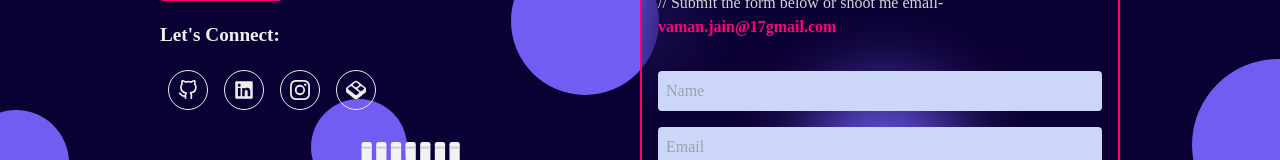
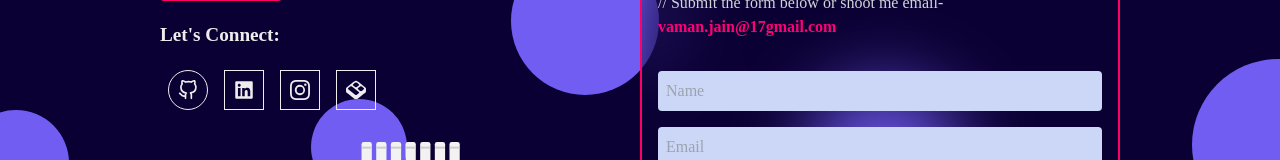
Before and after one commit to VAmanjain/portfiolio, a React (Create React App) app: page /contact in a window 1280 px wide. Shown: the part 131-291 px from the top of the page. Built offline with nearby package versions, Linux system fonts and the light colour scheme.

Commit message:
add animataion1 in link and buttons

```diff
--- a/src/components/About.jsx
+++ b/src/components/About.jsx
@@ -5,6 +5,7 @@ import {  FaLinkedin } from "react-icons/fa";
 import { BsInstagram } from "react-icons/bs";
 import { SiBento } from "react-icons/si";
 import AboutImg from '../assests/AboutImg2.svg'
+import {motion} from 'framer-motion'
 
 const About = () => {
   return (
@@ -39,33 +40,69 @@ I'm Aman , a passionate Front-End Developer with a knack for turning ideas into
             </div>
             <div className="flex justify-center items-center">
             <ul className="flex justify-start items-center ">
-              <li className=" w-[40px] h-[40px] mx-2 mx-2 flex justify-center items-center  border border-[#ededed] rounded-[50%]  hover:bg-[#ff0066] hover:border-[#ff0066] hover:scale-110 duration-300 hover:shadow-tablet shadow-[#ff0066]-1/2">
+              <motion.li
+                 whileHover={{
+                  scale:1.1,
+                  backgroundColor:"#ff0066",
+                }}
+                whileTap={{
+                  scale:0.9,
+                  backgroundColor:"#ff0066",
+                }}
+              className=" w-[40px] h-[40px]  mx-2 flex justify-center items-center  border border-[#ededed] rounded-[50%]">
                 <a href="https://github.com/VAmanjain" target="_blank">
                   <FiGithub size={20} />
                 </a>
-              </li>
-              <li className=" w-[40px] h-[40px] mx-2 flex justify-center items-center  border border-[#ededed] rounded-[50%]  hover:bg-[#ff0066] hover:border-[#ff0066] hover:scale-110 duration-300 hover:shadow-tablet shadow-[#ff0066]-1/2">
+              </motion.li>
+              <motion.li
+                 whileHover={{
+                  scale:1.1,
+                  backgroundColor:"#ff0066",
+                }}
+                whileTap={{
+                  scale:0.9,
+                  backgroundColor:"#ff0066",
+                }}
+              className=" w-[40px] h-[40px] mx-2 flex justify-center items-center  border border-[#ededed] ">
                 <a
                   href="https://www.linkedin.com/in/aman-jain-416321256"
                   target="_blank"
                 >
                   <FaLinkedin size={20} />
                 </a>
-              </li>
-              <li className=" w-[40px] h-[40px] mx-2 flex justify-center items-center  border border-[#ededed] rounded-[50%]  hover:bg-[#ff0066] hover:border-[#ff0066] hover:scale-110 duration-300 hover:shadow-tablet shadow-[#ff0066]-1/2">
+              </motion.li>
+              <motion.li
+                 whileHover={{
+                  scale:1.1,
+                  backgroundColor:"#ff0066",
+                }}
+                whileTap={{
+                  scale:0.9,
+                  backgroundColor:"#ff0066",
+                }}
+              className=" w-[40px] h-[40px] mx-2 flex justify-center items-center  border border-[#ededed] ">
                 <a
                   href="https://instagram.com/iamanjain17?igshid=MzRlODBiNWFlZA=="
                   target="_blank"
                 >
                   <BsInstagram size={20} />
                 </a>
-              </li>
-              <li className=" w-[40px] h-[40px] mx-2 flex justify-center items-center  border border-[#ededed] rounded-[50%]  hover:bg-[#ff0066] hover:border-[#ff0066] hover:scale-110 duration-300 hover:shadow-tablet shadow-[#ff0066]-1/2">
+              </motion.li>
+              <motion.li
+                 whileHover={{
+                  scale:1.1,
+                  backgroundColor:"#ff0066",
+                }}
+                whileTap={{
+                  scale:0.9,
+                  backgroundColor:"#ff0066",
+                }}
+               className=" w-[40px] h-[40px] mx-2 flex justify-center items-center  border border-[#ededed] ">
                 <a   href="https://bento.me/vamanjain"
               target="_blank">
                   <SiBento size={20} />
                 </a>
-              </li>
+              </motion.li>
             </ul>
             </div>
           </div>
--- a/src/components/Contacts.jsx
+++ b/src/components/Contacts.jsx
@@ -4,6 +4,7 @@ import {  FaLinkedin } from "react-icons/fa";
 import { BsInstagram } from "react-icons/bs";
 import { SiBento } from "react-icons/si";
 import ContactImg from '../assests/ConatctImg.svg'
+import {motion} from 'framer-motion'
 
 const Contacts = () => {
   return (
@@ -19,33 +20,69 @@ const Contacts = () => {
           <div className="pt-6">
             <h1 className="text-[1.2rem] font-semibold pb-5">Let's Connect:</h1>
             <ul className="flex justify-start items-center ">
-              <li className=" w-[40px] h-[40px] mx-2 mx-2 flex justify-center items-center  border border-[#ededed] rounded-[50%]  hover:bg-[#ff0066] hover:border-[#ff0066] hover:scale-110 duration-300 hover:shadow-tablet shadow-[#ff0066]-1/2">
+              <motion.li
+                 whileHover={{
+                  scale:1.1,
+                  backgroundColor:"#ff0066",
+                }}
+                whileTap={{
+                  scale:0.9,
+                  backgroundColor:"#ff0066",
+                }}
+              className=" w-[40px] h-[40px]  mx-2 flex justify-center items-center  border border-[#ededed] rounded-[50%]">
                 <a href="https://github.com/VAmanjain" target="_blank">
                   <FiGithub size={20} />
                 </a>
-              </li>
-              <li className=" w-[40px] h-[40px] mx-2 flex justify-center items-center  border border-[#ededed] rounded-[50%]  hover:bg-[#ff0066] hover:border-[#ff0066] hover:scale-110 duration-300 hover:shadow-tablet shadow-[#ff0066]-1/2">
+              </motion.li>
+              <motion.li
+                 whileHover={{
+                  scale:1.1,
+                  backgroundColor:"#ff0066",
+                }}
+                whileTap={{
+                  scale:0.9,
+                  backgroundColor:"#ff0066",
+                }}
+              className=" w-[40px] h-[40px] mx-2 flex justify-center items-center  border border-[#ededed] ">
                 <a
                   href="https://www.linkedin.com/in/aman-jain-416321256"
                   target="_blank"
                 >
                   <FaLinkedin size={20} />
                 </a>
-              </li>
-              <li className=" w-[40px] h-[40px] mx-2 flex justify-center items-center  border border-[#ededed] rounded-[50%]  hover:bg-[#ff0066] hover:border-[#ff0066] hover:scale-110 duration-300 hover:shadow-tablet shadow-[#ff0066]-1/2">
+              </motion.li>
+              <motion.li
+                 whileHover={{
+                  scale:1.1,
+                  backgroundColor:"#ff0066",
+                }}
+                whileTap={{
+                  scale:0.9,
+                  backgroundColor:"#ff0066",
+                }}
+              className=" w-[40px] h-[40px] mx-2 flex justify-center items-center  border border-[#ededed] ">
                 <a
                   href="https://instagram.com/iamanjain17?igshid=MzRlODBiNWFlZA=="
                   target="_blank"
                 >
                   <BsInstagram size={20} />
                 </a>
-              </li>
-              <li className=" w-[40px] h-[40px] mx-2 flex justify-center items-center  border border-[#ededed] rounded-[50%]  hover:bg-[#ff0066] hover:border-[#ff0066] hover:scale-110 duration-300 hover:shadow-tablet shadow-[#ff0066]-1/2">
+              </motion.li>
+              <motion.li
+                 whileHover={{
+                  scale:1.1,
+                  backgroundColor:"#ff0066",
+                }}
+                whileTap={{
+                  scale:0.9,
+                  backgroundColor:"#ff0066",
+                }}
+               className=" w-[40px] h-[40px] mx-2 flex justify-center items-center  border border-[#ededed] ">
                 <a   href="https://bento.me/vamanjain"
               target="_blank">
                   <SiBento size={20} />
                 </a>
-              </li>
+              </motion.li>
             </ul>
             <div className="mt-[2rem]">
               <img src={ContactImg} alt="" style={{width:"20rem"}} />
@@ -84,9 +121,18 @@ const Contacts = () => {
                 cols="20"
                 rows="5"
               ></textarea>
-              <button className="text-white text-[1.2rem] border-2 hover:bg-[#ff0066] hover:scale-110 duration-300 duration-300 py-1 px-4 mx-auto my-4 flex items-center rounded ">
+              <motion.button
+              whileHover={{
+                scale:1.1,
+                backgroundColor:"#ff0066",
+              }}
+              whileTap={{
+                scale:0.9,
+                backgroundColor:"#ff0066",
+              }}
+              className="text-white text-[1.2rem] border-2 py-1 px-4 mx-auto my-4 flex items-center rounded ">
                 Submit
-              </button>
+              </motion.button>
             </form>
           </div>
         </div>
--- a/src/components/Home.jsx
+++ b/src/components/Home.jsx
@@ -31,7 +31,7 @@ const Home = () => {
       {/* Container  */}
 
       <div className="px-4 tablet:px-8 flex flex-cols-2 justify-center items-center w-full h-full ">
-        <div className=" w-full mx-auto h-screen justify-start items-center grid  tablet:grid-cols-2  tablet:gap-12">
+        <div className=" w-full mx-auto h-screen justify-center items-center grid  tablet:grid-cols-2  ">
           <div className="w-full mx-auto justify-center items-center py-[1.7rem] ">
             <Tilt options={defaultOptions}>
               {" "}
@@ -44,7 +44,7 @@ const Home = () => {
             </Tilt>
           </div>
 
-          <div className="text-left ">
+          <div className=" text-center tablet:text-left w-full ">
             <p className="text-[1.2rem] tablet:text-[2.5rem]   text-[#ccd6f6] z-20">
               Hi, my name is
             </p>
--- a/src/components/Intro.jsx
+++ b/src/components/Intro.jsx
@@ -7,13 +7,12 @@ import IntroPhoto from '../assests/introPic.png'
 const Intro = () => {
   return (
     <div className='h-screen flex justify-center items-center' name='intro' >
-      <div className='container grid tablet:grid-cols-2'>
-        <div>
-          <img src={IntroPhoto} style={{width:"550px"}} />
+      <div className=' grid tablet:grid-cols-2 '>
+        <div className=' ' >
+          <img src={IntroPhoto} style={{width:"550px"}}  />
         </div>
         <div className='text-white z-0 flex justify-center items-center px-8 text-center '>
             <h1 className='font-bold text-white text-[2rem] md: text-[4rem]'>Welcome to My Protfolio </h1>
-
         </div>
       </div>
 
```
